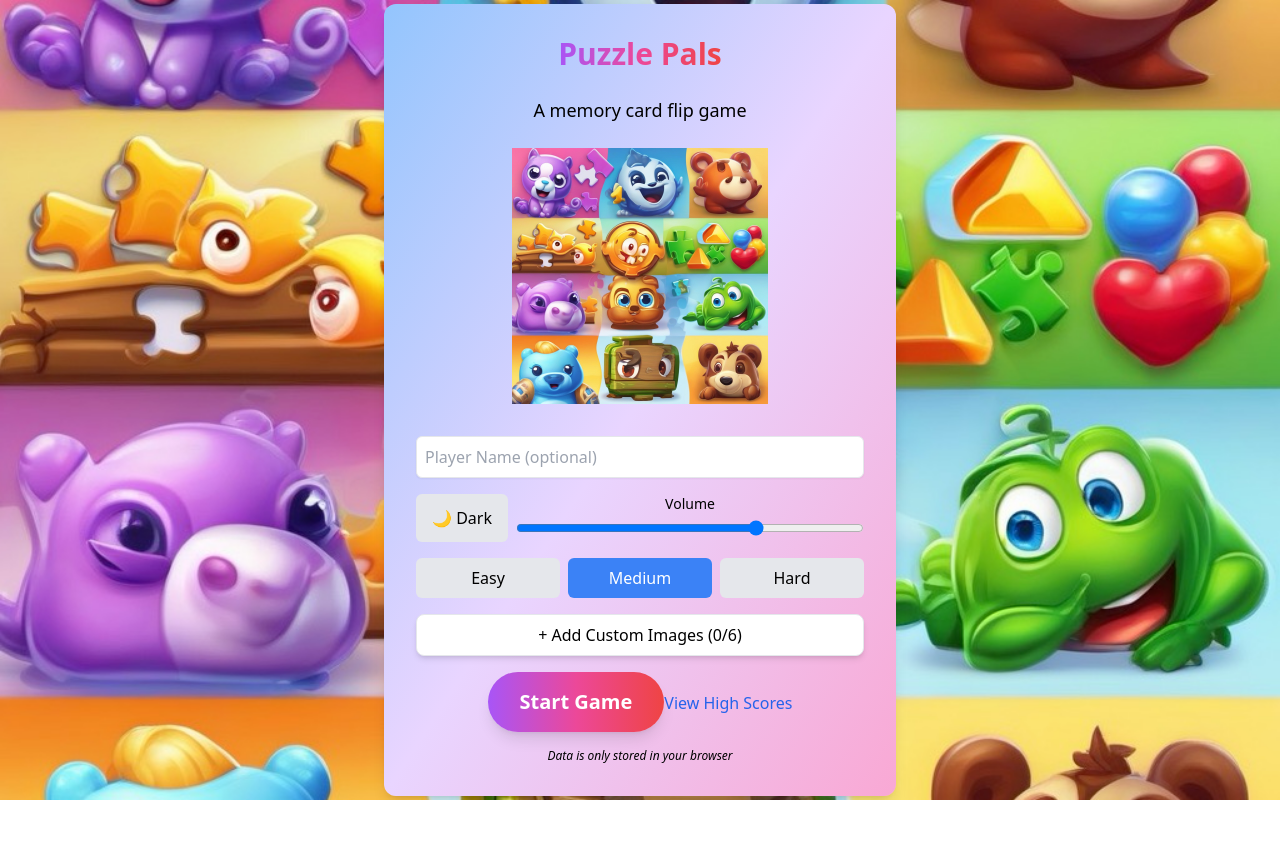
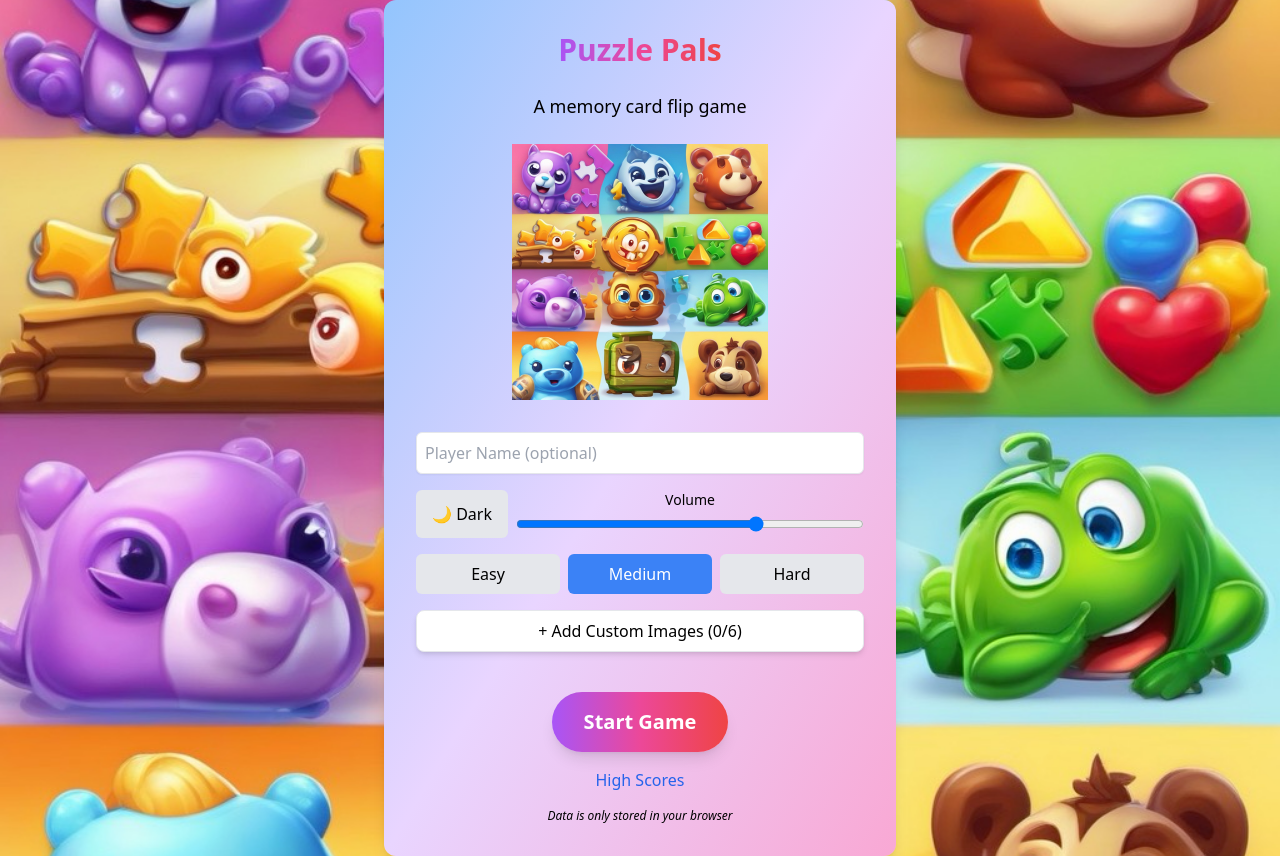
Before and after one commit to sudo-self/puzzle-pals, a React (Create React App) app: page / in a window 1280 px wide. Before the commit the page ends 800 px from the top, so only its background shows below. Built offline with nearby package versions, Linux system fonts and the light colour scheme.

Commit message:
Update App.tsx

```diff
--- a/src/App.tsx
+++ b/src/App.tsx
@@ -410,6 +410,7 @@ const MemoryTileGame = () => {
               </div>
             )}
 
+          <div className="flex flex-col items-center space-y-4">
   <button
     onClick={() => {
       audioRefs.current.punch.play();
@@ -423,10 +424,12 @@ const MemoryTileGame = () => {
 
   <button
     onClick={() => setShowScores(!showScores)}
-              className="text-blue-600 hover:underline mt-4"
+    className="text-blue-600 hover:underline"
   >
-              {showScores ? "Hide High Scores" : "View High Scores"}
+    {showScores ? "exit" : "High Scores"}
   </button>
+</div>
+
 
             {showScores && (
               <div className="mt-4 bg-white bg-opacity-80 rounded-lg p-4">
```
Lines whose indentation alone changed are shown as unchanged.
